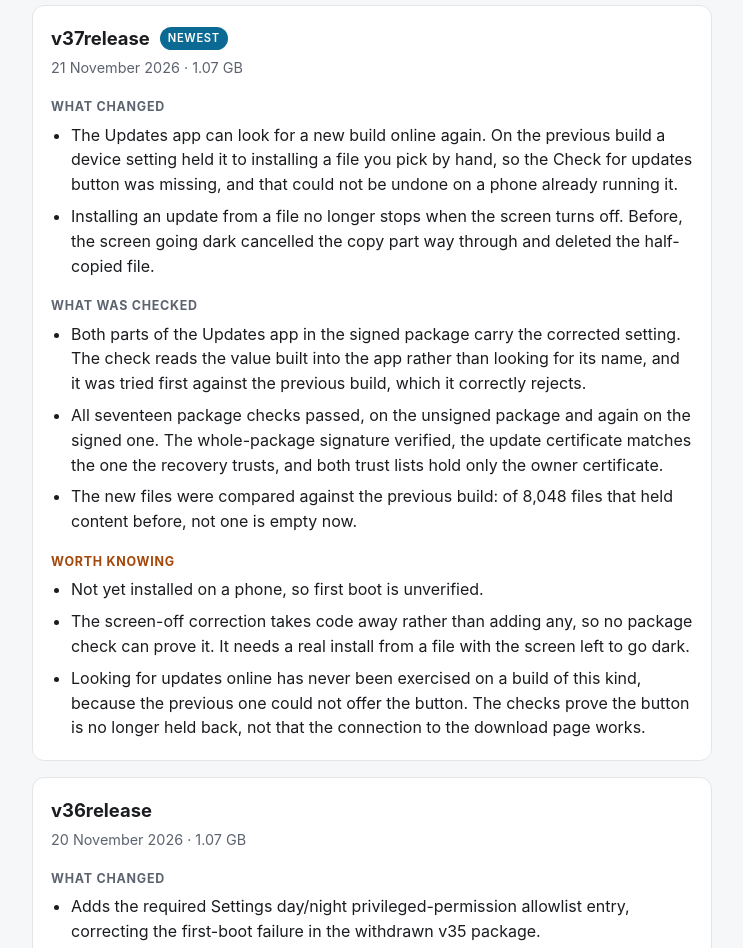
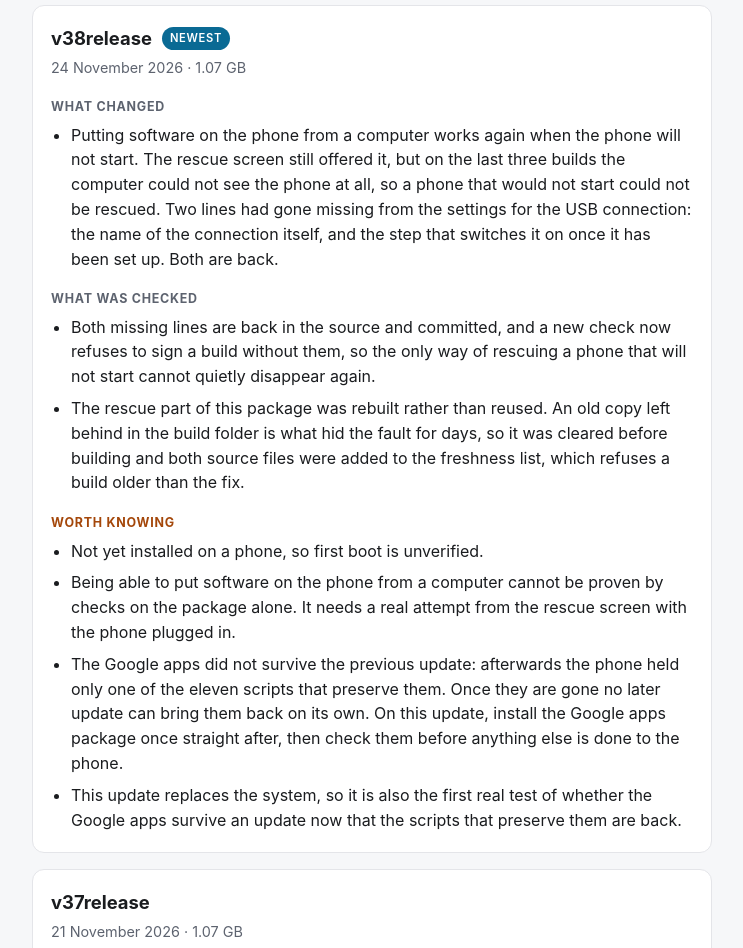
Before and after one commit to monsiu/a530f-ota, a plain HTML site: page docs/index.html in a window 1280 px wide. Shown: the part 520-1468 px from the top of the page, without its empty margins (268-1011 px from the left). Drawn offline with Linux system fonts and the light colour scheme.

Commit message:
v38release: publish verified OTA and update build notes

```diff
--- a/docs/index.html
+++ b/docs/index.html
@@ -120,8 +120,30 @@
 
       <section class="build">
         <div class="buildhead">
+          <h2>v38release</h2>
+          <span class="badge">Newest</span>
+        </div>
+        <p class="meta">24 November 2026 &middot; 1.07 GB</p>
+        <h3>What changed</h3>
+        <ul>
+          <li>Putting software on the phone from a computer works again when the phone will not start. The rescue screen still offered it, but on the last three builds the computer could not see the phone at all, so a phone that would not start could not be rescued. Two lines had gone missing from the settings for the USB connection: the name of the connection itself, and the step that switches it on once it has been set up. Both are back.</li>
+        </ul>
+        <h3>What was checked</h3>
+        <ul>
+          <li>Both missing lines are back in the source and committed, and a new check now refuses to sign a build without them, so the only way of rescuing a phone that will not start cannot quietly disappear again.</li>
+          <li>The rescue part of this package was rebuilt rather than reused. An old copy left behind in the build folder is what hid the fault for days, so it was cleared before building and both source files were added to the freshness list, which refuses a build older than the fix.</li>
+        </ul>
+        <h3 class="warn">Worth knowing</h3>
+        <ul>
+          <li>Not yet installed on a phone, so first boot is unverified.</li>
+          <li>Being able to put software on the phone from a computer cannot be proven by checks on the package alone. It needs a real attempt from the rescue screen with the phone plugged in.</li>
+          <li>The Google apps did not survive the previous update: afterwards the phone held only one of the eleven scripts that preserve them. Once they are gone no later update can bring them back on its own. On this update, install the Google apps package once straight after, then check them before anything else is done to the phone.</li>
+          <li>This update replaces the system, so it is also the first real test of whether the Google apps survive an update now that the scripts that preserve them are back.</li>
+        </ul>
+      </section>
+      <section class="build">
+        <div class="buildhead">
           <h2>v37release</h2>
-          <span class="badge">Newest</span>
         </div>
         <p class="meta">21 November 2026 &middot; 1.07 GB</p>
         <h3>What changed</h3>
```
Also changed, not shown: jackpotlte.json (+5 -5 lines).
